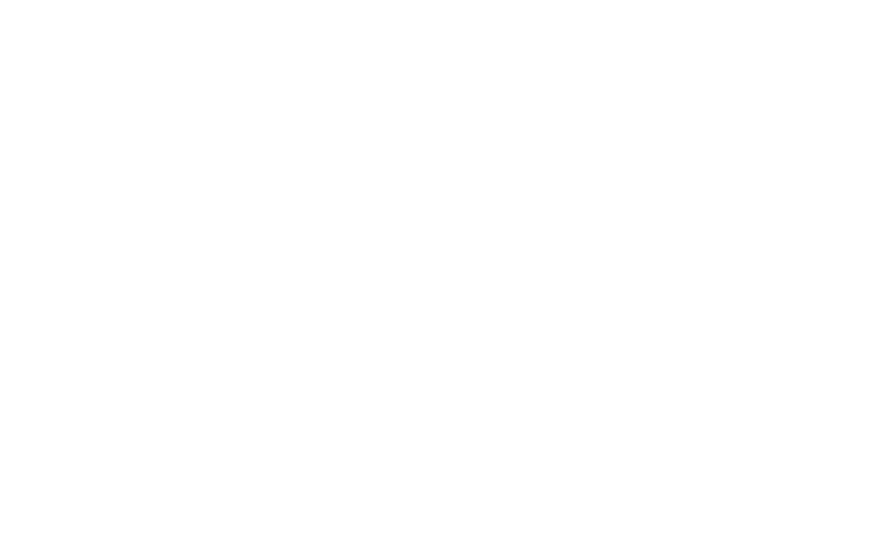
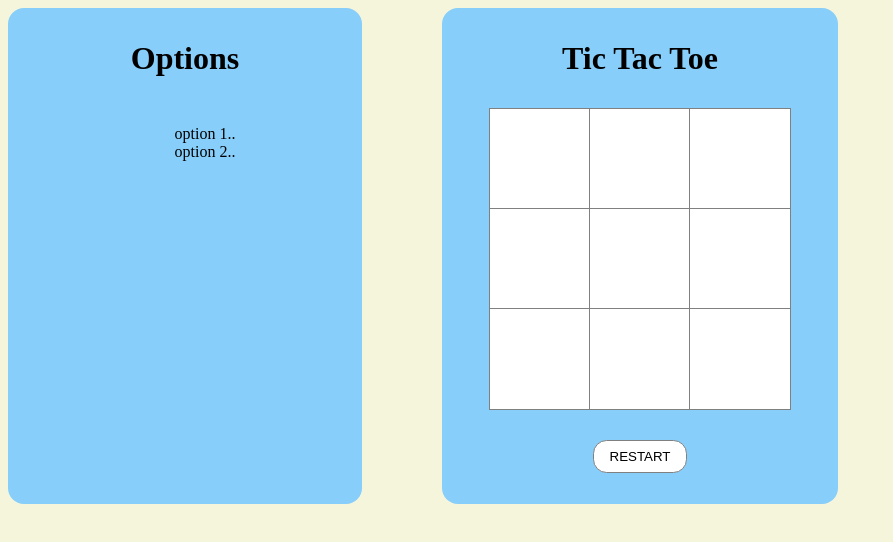
Before and after one commit to PetrusMaximus0/odin-tictactoe, a plain HTML site: page index.html in a window 1280 px wide. Shown: the whole page, without its empty margins (0-893 px from the left). Drawn offline with Linux system fonts and the light colour scheme.

Commit message:
primary layout

```diff
--- a/index.html
+++ b/index.html
@@ -9,6 +9,30 @@
 
 </head>
 <body>
+    <div class="grid-container">
+        <nav class ="content-wrapper">
+            <h2>Options</h2>
+            <ul>
+                <li>option 1..</li>
+                <li>option 2..</li>
+            </ul>
+        </nav>
+        <main class="content-wrapper">
+            <h1>Tic Tac Toe</h1>
+            <div class="board-container">
+                <button type="button"></button>
+                <button type="button"></button>
+                <button type="button"></button>
+                <button type="button"></button>
+                <button type="button"></button>
+                <button type="button"></button>
+                <button type="button"></button>
+                <button type="button"></button>
+                <button type="button"></button>
 
+            </div>
+            <button class="restart" type="button">RESTART</button>
+        </main>
+    </div>
 </body>
 </html>
--- a/styles.css
+++ b/styles.css
@@ -0,0 +1,66 @@
+:root{
+    --blocksize: 200px
+}
+
+body{
+    background-color: beige;
+}
+
+button{
+    padding: 0;
+    background-color: white;
+    border:1px solid grey;
+    margin: -1px;
+
+}
+
+li{
+    list-style: none;
+}
+
+h1{
+    font-size: 2em;
+}
+
+h1,h2{
+    margin:0;
+    text-align: center;
+}
+
+.board-container{
+    display: grid;
+    grid-template-columns: repeat(3, 1fr);
+    grid-template-rows: repeat(3, 1fr);
+
+    width: 300px;
+    height: 300px;
+
+
+}
+
+.restart {
+    padding: 0.5rem 1rem;
+    border-radius: 0.85rem;
+}
+
+.content-wrapper{
+    display: grid;
+    grid-template-rows: auto 1fr auto;
+    justify-items: center;
+    gap:2rem;
+
+    border-radius: 1rem;
+    background-color: lightskyblue;
+
+    padding:2rem 3rem;
+}
+
+.content-wrapper > h2{
+    font-size: 2em;
+}
+
+.grid-container{
+    display: grid;
+    grid-template-columns: 1fr auto 1fr;
+    gap: 5rem;
+}
```
